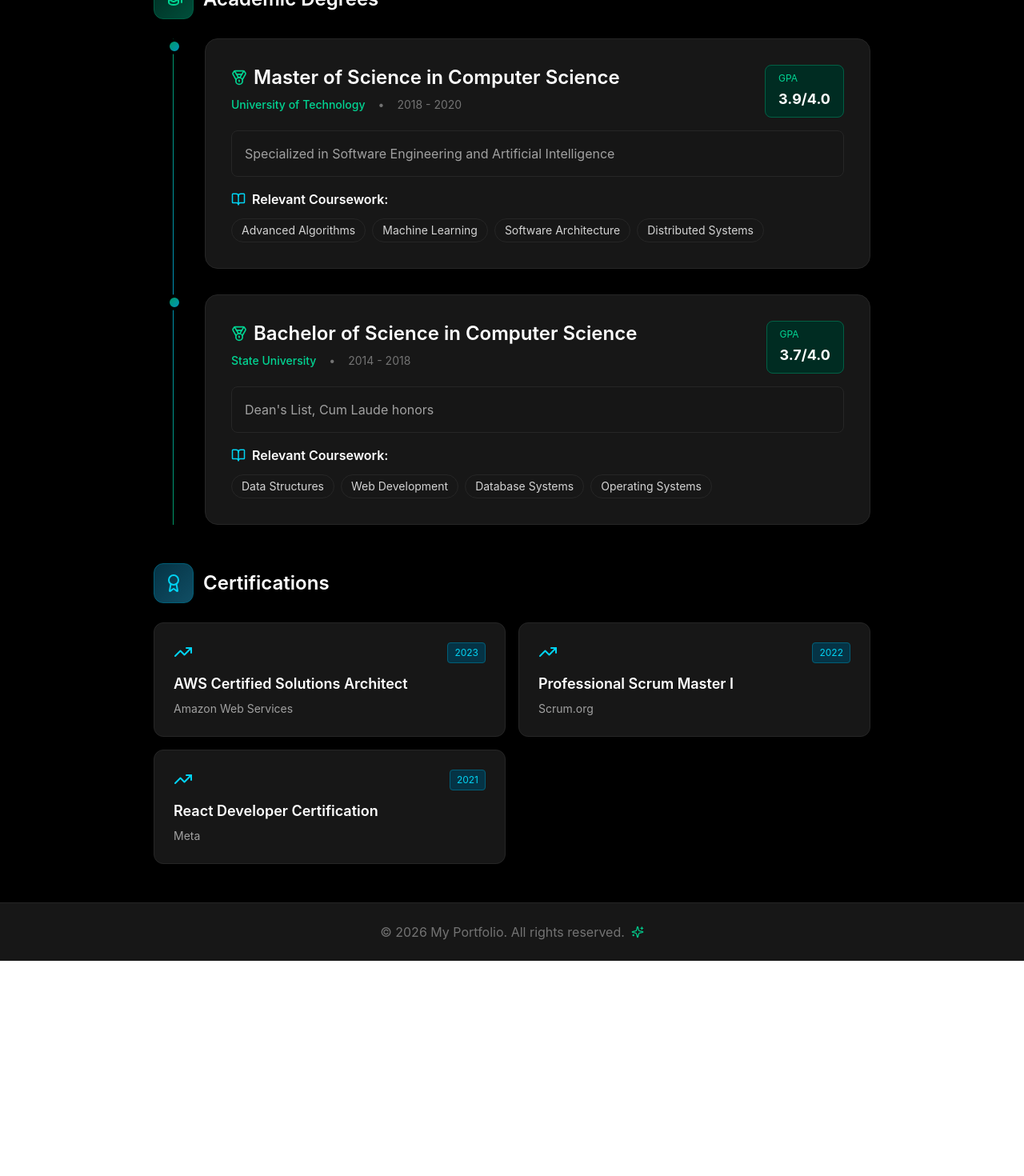
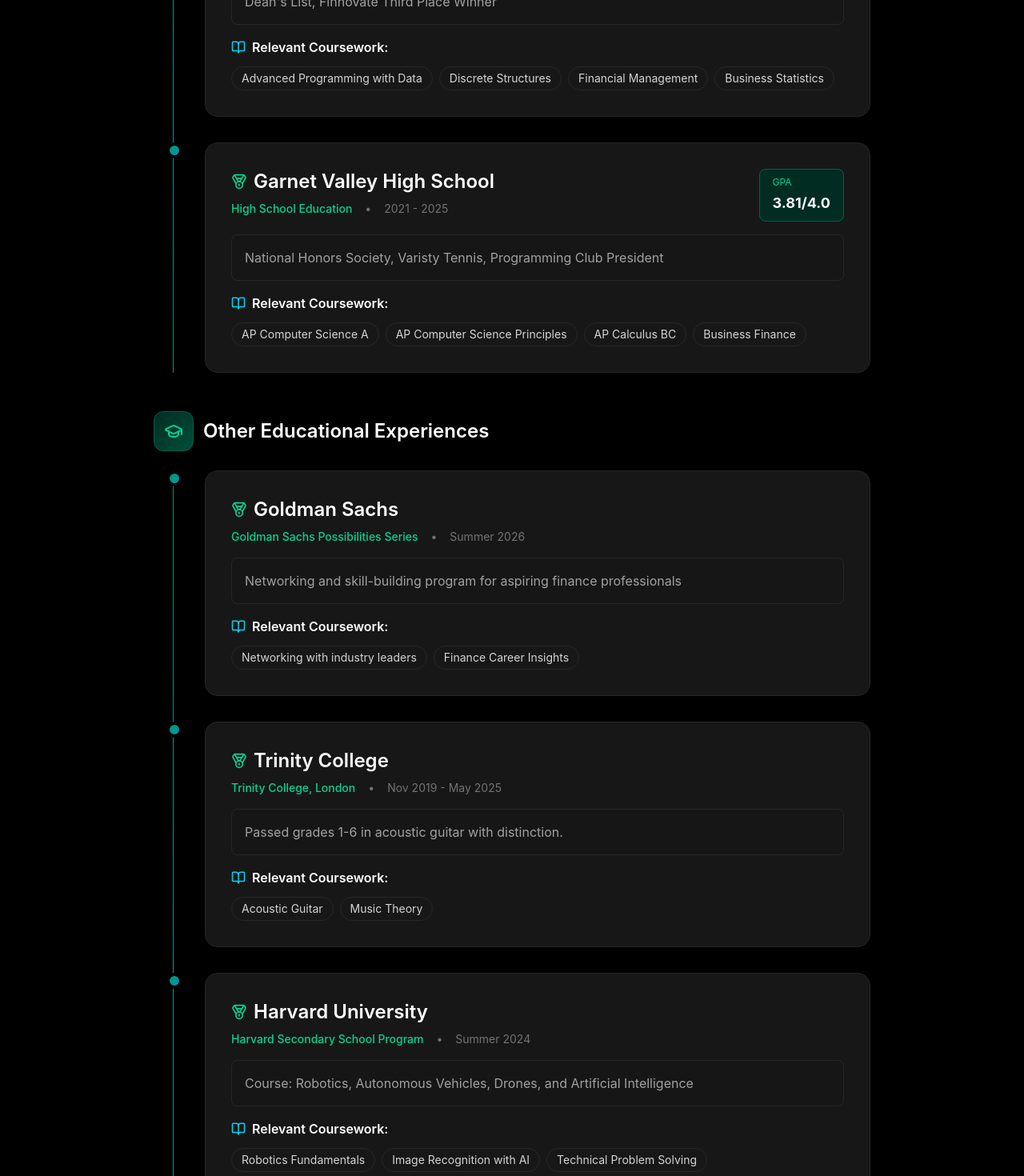
Before and after one commit to Kostub17/kostubkumar.com, a React (Vite) app in the folder frontend/: page /education in a window 1280 px wide. Shown: the part 440-1910 px from the top of the page at 80% size. Before the commit the page ends 1641 px from the top, so only its background shows below. Built offline with nearby package versions, Linux system fonts and the light colour scheme.

Commit message:
Updating the Education Page

```diff
--- a/frontend/src/app/components/Education.tsx
+++ b/frontend/src/app/components/Education.tsx
@@ -4,48 +4,116 @@
 export default function Education() {
   const education = [
     {
-      degree: 'Master of Science in Computer Science',
-      institution: 'University of Technology',
-      period: '2018 - 2020',
-      gpa: '3.9/4.0',
-      description: 'Specialized in Software Engineering and Artificial Intelligence',
+      degree: 'Bachelor of Science in Data Science and Finance',
+      institution: 'Northeastern University',
+      period: '2025 - 2029',
+      gpa: '3.85/4.0',
+      description: 'Dean\'s List, Finnovate Third Place Winner',
       coursework: [
-        'Advanced Algorithms',
-        'Machine Learning',
-        'Software Architecture',
-        'Distributed Systems',
+        'Advanced Programming with Data',
+        'Discrete Structures',
+        'Financial Management',
+        'Business Statistics',
       ],
     },
     {
-      degree: 'Bachelor of Science in Computer Science',
-      institution: 'State University',
-      period: '2014 - 2018',
-      gpa: '3.7/4.0',
-      description: 'Dean\'s List, Cum Laude honors',
+      degree: 'High School Education',
+      institution: 'Garnet Valley High School',
+      period: '2021 - 2025',
+      gpa: '3.81/4.0',
+      description: 'National Honors Society, Varisty Tennis, Programming Club President',
       coursework: [
-        'Data Structures',
-        'Web Development',
-        'Database Systems',
-        'Operating Systems',
+        'AP Computer Science A',
+        'AP Computer Science Principles',
+        'AP Calculus BC',
+        'Business Finance',
       ],
     },
   ];
 
+  const other_education = [
+    {
+      institution: 'Goldman Sachs',
+      program: 'Goldman Sachs Possibilities Series',
+      period: 'Summer 2026',
+      description: 'Networking and skill-building program for aspiring finance professionals',
+      skills: [
+        'Networking with industry leaders',
+        'Finance Career Insights',
+      ],
+    },
+    {
+      institution: 'Trinity College',
+      program: 'Trinity College, London',
+      period: 'Nov 2019 - May 2025',
+      description: 'Passed grades 1-6 in acoustic guitar with distinction.',
+      skills: [
+        'Acoustic Guitar',
+        'Music Theory',
+      ],
+    },
+    {
+      institution: 'Harvard University',
+      program: 'Harvard Secondary School Program',
+      period: 'Summer 2024',
+      description: 'Course: Robotics, Autonomous Vehicles, Drones, and Artificial Intelligence',
+      skills: [
+        'Robotics Fundamentals',
+        'Image Recognition with AI',
+        'Technical Problem Solving',
+      ],
+    },
+    {
+      institution: 'Codeyoung',
+      program: 'Codeyoung Learning Platform',
+      period: 'Sept 2023 - Oct 2024',
+      description: 'Learning Advanced Programming Concepts and Data Structures in Python and Machine Learning',
+      skills: [
+        'Python',
+        'Machine Learning',
+        'SKLearn',
+        'Projects',
+      ],
+    },
+    {
+      institution: 'Drexel University',
+      program: 'Drexel University Business Camp',
+      period: 'Summer 2024',
+      description: 'Summer Program at Drexel University focused on Business and Entrepreneurship with < 20% acceptance rate, placed runner up in their pitch competition',
+      skills: [
+        'Business Strategy',
+        'Case Studies',
+        'Public Speaking',
+        'Career Development',
+      ],
+    }
+  ];
+
   const certifications = [
     {
-      name: 'AWS Certified Solutions Architect',
-      issuer: 'Amazon Web Services',
-      year: '2023',
+      name: 'Akuna Options 101',
+      issuer: 'Akuna Capital',
+      year: 'Jan 2026',
     },
     {
-      name: 'Professional Scrum Master I',
-      issuer: 'Scrum.org',
-      year: '2022',
+      name: 'Generative AI Leader',
+      issuer: 'Coursera',
+      year: 'Feb 2026',
     },
     {
-      name: 'React Developer Certification',
-      issuer: 'Meta',
-      year: '2021',
+      name: 'Citi Markets Quantitative Analyst (MQA) Job Stimulation',
+      issuer: 'Forage',
+      year: 'Feb 2026',
+    },
+    {
+      name: 'Introduction to Large Language Models',
+      issuer: 'Google',
+      year: 'Dec 2025',
+    },
+    {
+      name: 'Acoustic Guitar Grade 6 with Distinction',
+      issuer: 'Trinity College',
+      year: 'Jan 2022',
     },
   ];
 
@@ -66,10 +134,10 @@
           animate={{ opacity: 1, y: 0 }}
           transition={{ duration: 0.6, delay: 0.1 }}
         >
-          My academic background and professional certifications
         </motion.p>
 
-        {/* Achievement Stats */}
+        {/*
+        {/* Achievement Stats * /}
         <motion.div
           className="grid grid-cols-3 gap-4 mb-12"
           initial={{ opacity: 0, y: 20 }}
@@ -92,6 +160,8 @@
             <div className="text-neutral-400 text-xs">Average</div>
           </div>
         </motion.div>
+        */}
+
 
         <div className="mb-12">
           <motion.h2
@@ -127,11 +197,11 @@
                         <div>
                           <h3 className="text-2xl font-semibold text-white mb-2 flex items-center gap-2">
                             <Medal className="text-emerald-400" size={20} />
-                            {edu.degree}
+                            {edu.institution}
                           </h3>
                           <div className="flex flex-wrap gap-4 text-sm">
                             <span className="font-medium text-emerald-400">
-                              {edu.institution}
+                              {edu.degree}
                             </span>
                             <span className="text-neutral-500">•</span>
                             <span className="text-neutral-500">{edu.period}</span>
@@ -171,6 +241,82 @@
             </div>
           </div>
         </div>
+
+        <div className="mb-12">
+          <motion.h2
+            className="text-2xl font-semibold text-white mb-6 flex items-center gap-3"
+            initial={{ opacity: 0, x: -20 }}
+            animate={{ opacity: 1, x: 0 }}
+            transition={{ duration: 0.6, delay: 0.3 }}
+          >
+            <div className="p-3 bg-gradient-to-br from-emerald-950 to-emerald-900 rounded-xl border border-emerald-800">
+              <GraduationCap className="text-emerald-400" size={24} />
+            </div>
+            Other Educational Experiences
+          </motion.h2>
+          <div className="relative">
+            {/* Timeline Line */}
+            <div className="absolute left-0 md:left-6 top-0 bottom-0 w-px bg-gradient-to-b from-emerald-600 via-cyan-600 to-emerald-600"></div>
+
+            <div className="space-y-8">
+              {other_education.map((edu, index) => (
+                <motion.div
+                  key={index}
+                  className="relative pl-6 md:pl-16"
+                  initial={{ opacity: 0, x: -20 }}
+                  animate={{ opacity: 1, x: 0 }}
+                  transition={{ duration: 0.6, delay: 0.4 + index * 0.1 }}
+                >
+                  {/* Timeline Dot */}
+                  <div className="absolute left-0 md:left-4 top-0 w-5 h-5 rounded-full bg-gradient-to-br from-emerald-600 to-cyan-600 border-4 border-black"></div>
+
+                  <div className="bg-neutral-900 border border-neutral-800 rounded-2xl p-8 hover:border-neutral-700 transition-all">
+                    <div>
+                      <div className="flex items-start justify-between mb-4">
+                        <div>
+                          <h3 className="text-2xl font-semibold text-white mb-2 flex items-center gap-2">
+                            <Medal className="text-emerald-400" size={20} />
+                            {edu.institution}
+                          </h3>
+                          <div className="flex flex-wrap gap-4 text-sm">
+                            <span className="font-medium text-emerald-400">
+                              {edu.program}
+                            </span>
+                            <span className="text-neutral-500">•</span>
+                            <span className="text-neutral-500">{edu.period}</span>
+                          </div>
+                        </div>
+                      </div>
+
+                      <p className="text-neutral-400 mb-4 bg-neutral-900/50 p-4 rounded-lg border border-neutral-800">
+                        {edu.description}
+                      </p>
+
+                      <div>
+                        <h4 className="font-semibold text-white mb-3 flex items-center gap-2">
+                          <BookOpen size={18} className="text-cyan-400" />
+                          Relevant Coursework:
+                        </h4>
+                        <div className="flex flex-wrap gap-2">
+                          {edu.skills.map((course, i) => (
+                            <motion.span
+                              key={i}
+                              className="px-3 py-1 bg-neutral-900 border border-neutral-800 text-neutral-300 rounded-full text-sm hover:border-emerald-500 transition-colors"
+                              whileHover={{ scale: 1.05 }}
+                            >
+                              {course}
+                            </motion.span>
+                          ))}
+                        </div>
+                      </div>
+                    </div>
+                  </div>
+                </motion.div>
+              ))}
+            </div>
+          </div>
+        </div>
+
 
         <div>
           <motion.h2
```
